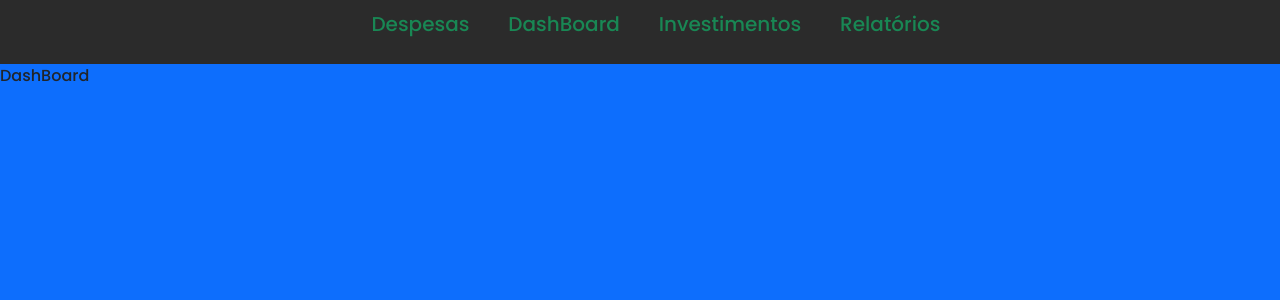
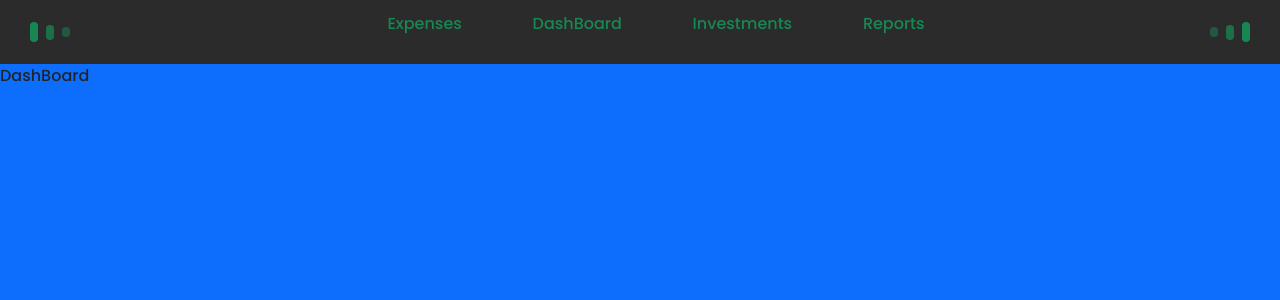
Before and after one commit to Raphael-Maximowski/Financez, a Vue app: page / in a window 1280 px wide. Shown: the top 300 px of the page. Built offline with nearby package versions, Linux system fonts and the light colour scheme.

Commit message:
feat: Header

```diff
--- a/index.html
+++ b/index.html
@@ -4,7 +4,7 @@
     <meta charset="UTF-8">
     <link rel="icon" href="/favicon.ico">
     <meta name="viewport" content="width=device-width, initial-scale=1.0">
-    <title>Vite App</title>
+    <title>Finance</title>
       <style>
           * {
               margin: 0;
--- a/src/App.vue
+++ b/src/App.vue
@@ -1,5 +1,21 @@
 <script setup lang="ts">
 import Header from "@/components/Headers/Header.vue";
+import {onBeforeUnmount, onMounted} from "vue";
+import {userConfigStore} from "@/stores/userConfig.ts";
+
+const userConfigManagement = userConfigStore()
+
+const handleUserResize = () => {
+  userConfigManagement.setUserConfigWidth(window.innerWidth)
+}
+
+onMounted(() => {
+  window.addEventListener('resize', handleUserResize)
+})
+
+onBeforeUnmount(() => {
+  window.removeEventListener('resize', handleUserResize)
+})
 </script>
 
 <template>
--- a/src/TypeScript/Interfaces/interfaces.ts
+++ b/src/TypeScript/Interfaces/interfaces.ts
@@ -2,3 +2,7 @@ export interface routeOptions {
     route: string,
     name: string
 }
+
+export interface userConfigStore {
+    userWidth: number
+}
--- a/src/assets/style.css
+++ b/src/assets/style.css
@@ -6,5 +6,6 @@
 }
 
 :root {
-    --font-poppins: 'Poppins'
+    --font-poppins: 'Poppins';
+    --main-color: #2b2b2b;
 }
--- a/src/components/Headers/Header.vue
+++ b/src/components/Headers/Header.vue
@@ -1,44 +1,102 @@
 <script lang="ts" setup>
 import type {routeOptions} from "@/TypeScript/Interfaces/interfaces.ts";
 import {useRouter} from "vue-router";
+import {computed, ref, watch} from "vue";
+import {userConfigStore} from "@/stores/userConfig.ts";
 
 const router = useRouter()
-
+const userConfigManagement = userConfigStore()
+const dropDownState: boolean = ref(false)
+const userWidth: number = computed(() => userConfigManagement.userWidthGetter)
 const routeOptions: routeOptions[] = [
-  { routeName: 'Expenses View', name: 'Despesas' },
-  { routeName: 'DashBoard View', name: 'DashBoard' },
-  { routeName: 'Investment View', name: 'Investimentos' },
-  { routeName: 'Reports View', name: 'Relatórios' }
+  {routeName: 'Expenses View', name: 'Expenses'},
+  {routeName: 'DashBoard View', name: 'DashBoard'},
+  {routeName: 'Investment View', name: 'Investments'},
+  {routeName: 'Reports View', name: 'Reports'}
 ]
 
-const redirectToView = (routeToRedirect: string):void => {
-  router.push({ name: routeToRedirect })
+const handleDropDownState = ():void => {
+  dropDownState.value = !dropDownState.value
+}
+
+const redirectToView = (routeToRedirect: string): void => {
+  handleDropDownState()
+  router.push({name: routeToRedirect})
 }
 
 </script>
 
 <template>
   <div class="justify-content-center d-flex align-items-center header-wrapper">
-    <ul class="d-flex justify-content-around w-50">
+    <div v-if="userWidth < 1024" class="position-absolute menu-icon">
+      <i @click="handleDropDownState" class="bi bi-list text-success fs-3"></i>
+    </div>
+
+    <div v-if="userWidth < 1024 && dropDownState" class="z-3 text-white menu-dropdown position-absolute">
+      <ul class="ul-container p-0 border-success rounded-3">
+        <li
+            class="my-1 route-option text-success fs-6"
+            v-for="route in routeOptions"
+            :key="route.name"
+            @click="redirectToView(route.routeName)"
+        > {{ route.name }}
+        </li>
+      </ul>
+    </div>
+
+    <div v-if="userWidth >= 1024" class="d-flex position-absolute left-container align-items-center text-white">
+      <div class="icon-line h-100 bg-success rounded-3"></div>
+      <div class="icon-line h-75 opacity-75 bg-success mx-2 rounded-3"></div>
+      <div class="icon-line h-50 opacity-50 bg-success rounded-3"></div>
+    </div>
+    <ul v-if="userWidth >= 1024" class="d-flex justify-content-around w-50">
       <div
           class="position-relative"
           v-for="route in routeOptions"
           :key="route.name">
         <li
             @click="redirectToView(route.routeName)"
-            class="py-2 border-success route-option text-success fs-5 m-0"
+            class="py-2 border-success route-option text-success fs-6 m-0"
         >
           {{ route.name }}
 
           <div class="position-absolute li-border w-100 bg-success"></div>
         </li>
       </div>
+    </ul>
 
-    </ul>
+    <div v-if="userWidth >= 1024" class="d-flex position-absolute right-container align-items-center text-white">
+      <div class="icon-line h-50 opacity-50 bg-success rounded-3"></div>
+      <div class="icon-line h-75 opacity-75 bg-success mx-2 rounded-3"></div>
+      <div class="icon-line h-100 bg-success rounded-3"></div>
+    </div>
   </div>
 </template>
 
 <style scoped>
+.menu-dropdown {
+  left: 30px;
+  top: 50px;
+}
+
+.menu-icon {
+  left: 30px;
+}
+
+.icon-line {
+  width: 8px;
+}
+
+.right-container {
+  right: 30px;
+  height: 20px;
+}
+
+.left-container {
+  left: 30px;
+  height: 20px;
+}
+
 .header-wrapper {
   height: 8vh;
 }
@@ -51,7 +109,7 @@ const redirectToView = (routeToRedirect: string):void => {
 
 .li-border {
   bottom: 0;
-  height: 3px;
+  height: 2px;
   opacity: 0;
   transform: scaleX(0);
   transform-origin: left;
--- /dev/null
+++ b/src/stores/userConfig.ts
@@ -0,0 +1,25 @@
+import {defineStore} from "pinia";
+import {computed, reactive, ref} from "vue";
+import type {userConfigStore} from "@/TypeScript/Interfaces/interfaces.ts";
+
+export const userConfigStore = defineStore('userConfig', () => {
+
+    const userConfigData: userConfigStore = reactive({
+        userWidth: window.innerWidth
+    })
+
+    const userWidthGetter: number = computed(() => userConfigData.userWidth)
+
+    const setUserConfigWidth = (userWidthViewIncome: number):void => {
+        userConfigData.userWidth = userWidthViewIncome
+
+        console.log("State Set: ", userConfigData.userWidth)
+    }
+
+
+    return {
+        userConfigData,
+        userWidthGetter,
+        setUserConfigWidth
+    }
+})
```
